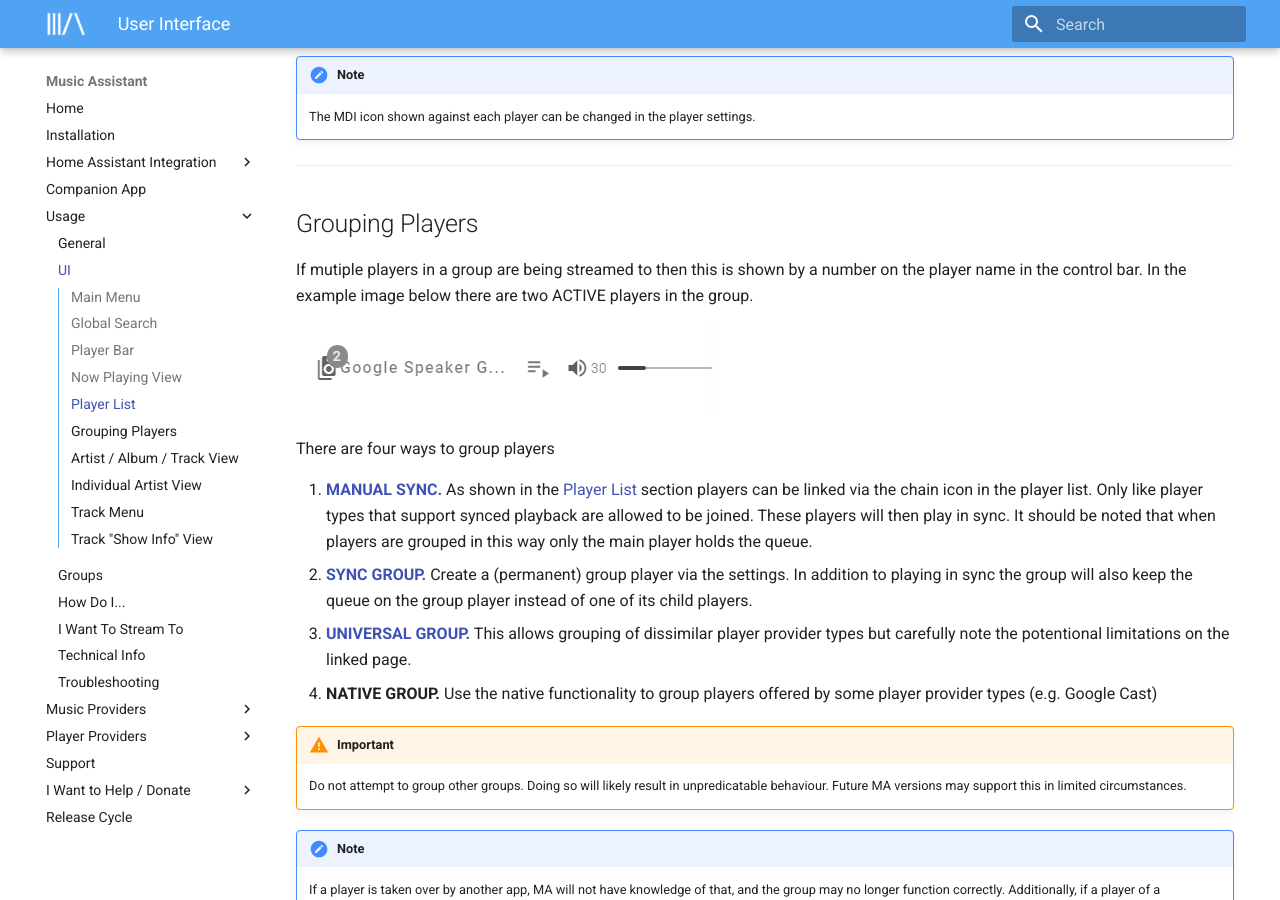
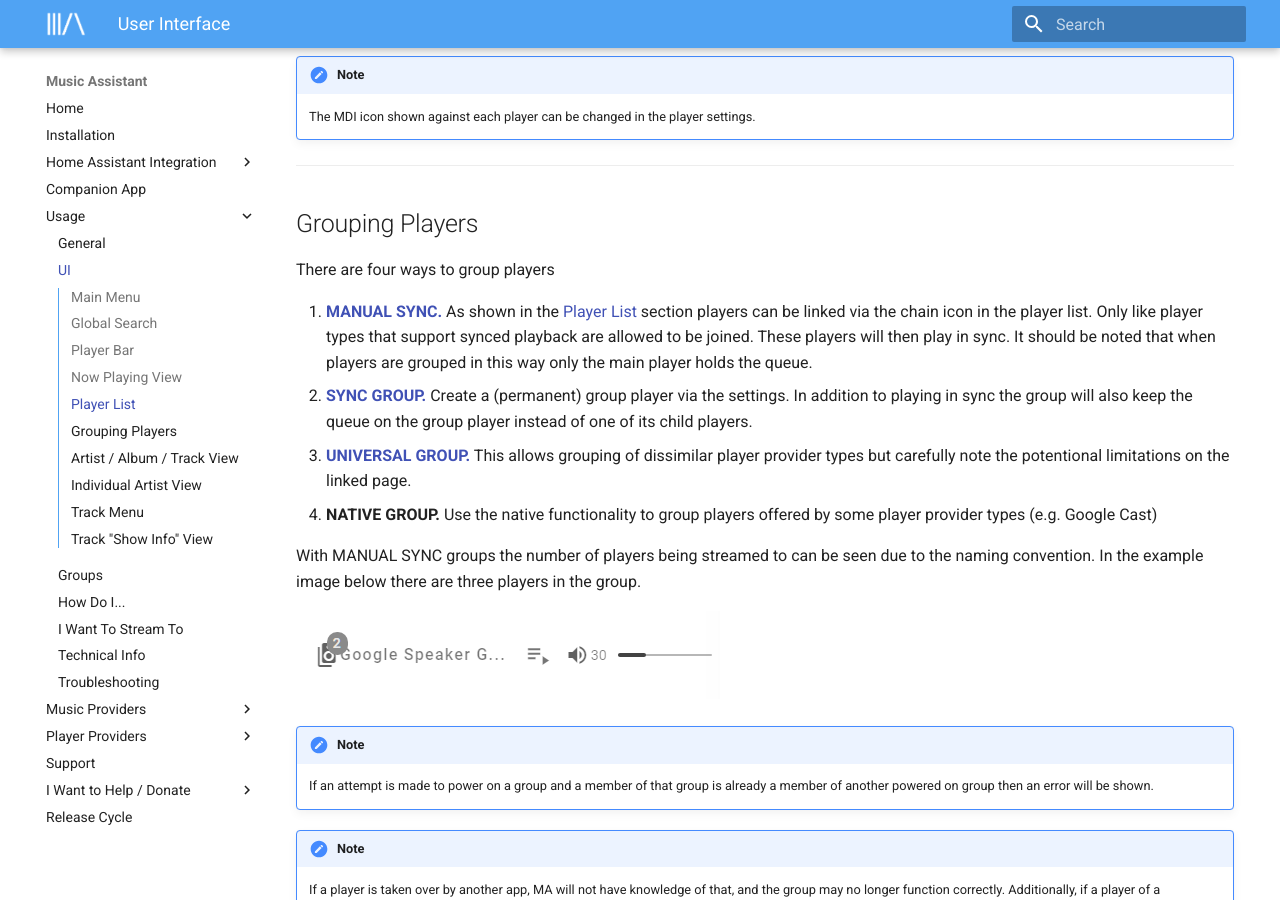
Before and after one commit to pwbriggs/music-assistant.github.io, an MkDocs documentation site: the page built from docs/ui.md, in a window 1280 px wide and 900 px high, scrolled down 3752 px. Built offline with MkDocs 1.6.1 and Material for MkDocs 9.7.7, drawn with Linux system fonts in a browser that asks for light colours.

Commit message:
Update group info

```diff
--- a/docs/ui.md
+++ b/docs/ui.md
@@ -54,10 +54,6 @@ When a player group is powered on the members of that group will disappear from
 
 ## Grouping Players
 
-If mutiple players in a group are being streamed to then this is shown by a number on the player name in the control bar. In the example image below there are two ACTIVE players in the group.
-
-![image](assets/screenshots/group_indication.png)
-
 There are four ways to group players
 
 1.    **[MANUAL SYNC.](faq/groups.md#manual-sync)** As shown in the [Player List](#player-list) section players can be linked via the chain icon in the player list. Only like player types that support synced playback are allowed to be joined. These players will then play in sync. It should be noted that when players are grouped in this way only the main player holds the queue.
@@ -65,8 +61,12 @@ There are four ways to group players
 3.   **[UNIVERSAL GROUP.](player-support/universal.md#universal-groups)** This allows grouping of dissimilar player provider types but carefully note the potentional limitations on the linked page.
 4.   **NATIVE GROUP.** Use the native functionality to group players offered by some player provider types (e.g. Google Cast)
 
-!!! warning "Important"
-    Do not attempt to group other groups. Doing so will likely result in unpredicatable behaviour. Future MA versions may support this in limited circumstances.
+With MANUAL SYNC groups the number of players being streamed to can be seen due to the naming convention. In the example image below there are three players in the group.
+
+![image](assets/screenshots/group_indication.png)
+
+!!! note "Note"
+    If an attempt is made to power on a group and a member of that group is already a member of another powered on group then an error will be shown.
 
 !!! note "Note"
     If a player is taken over by another app, MA will not have knowledge of that, and the group may no longer function correctly. Additionally, if a player of a syncgroup tries to join late (e.g. it was unpowered) it will not be synced to the group.
```
